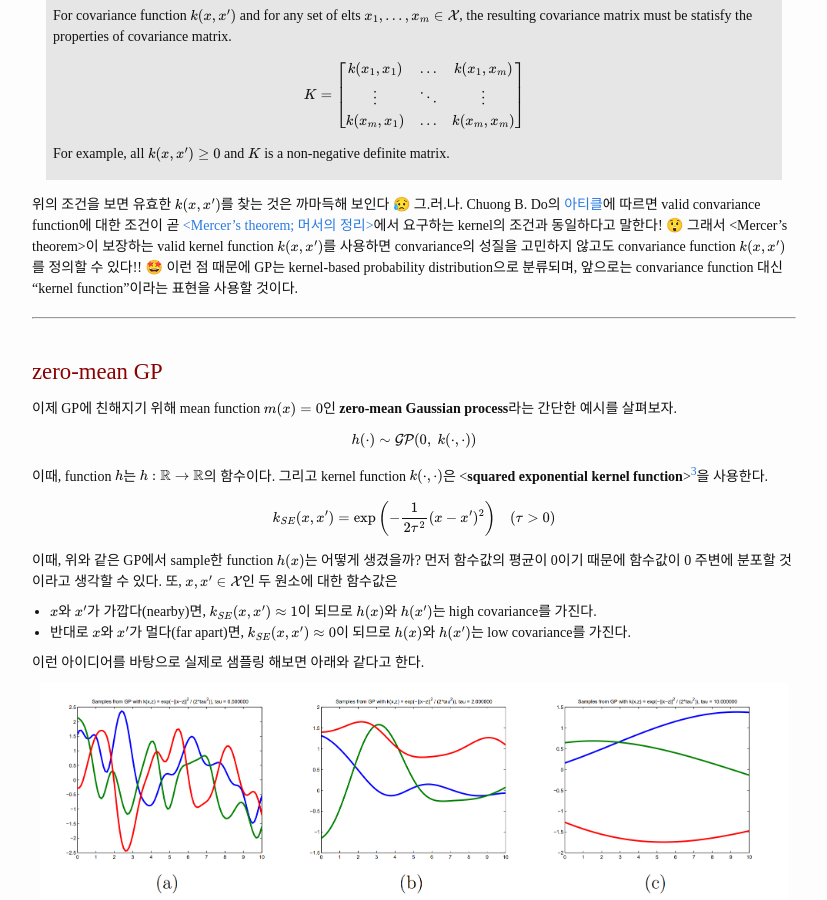
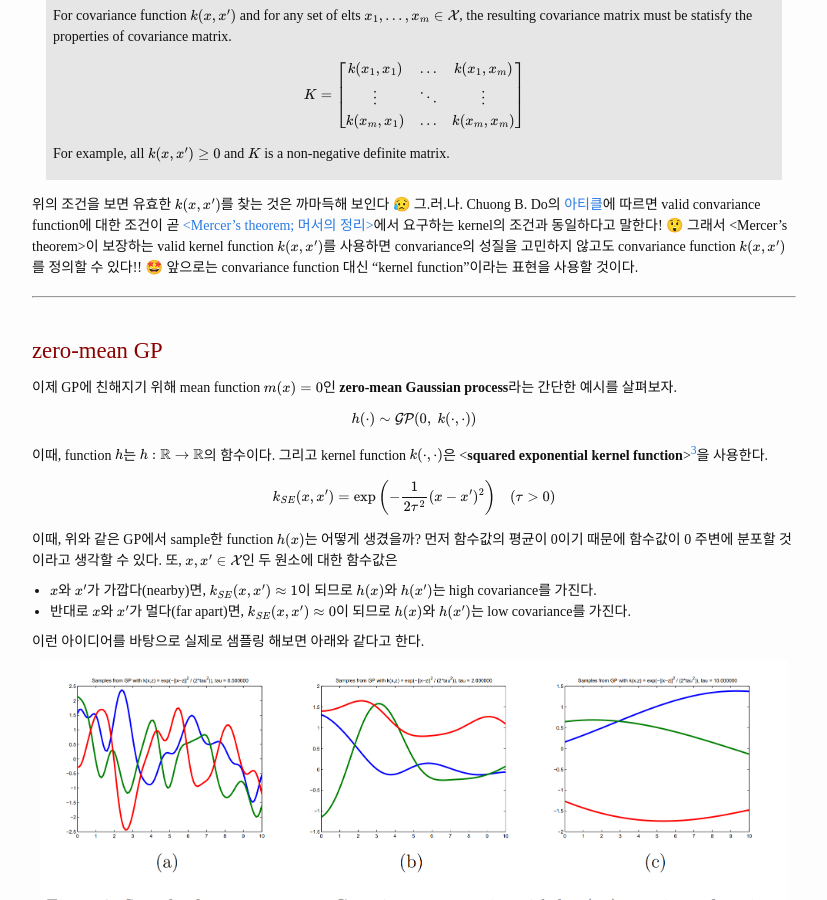
Before and after one commit to BlueHorn07/computer_science, a Jekyll site: the page built from _posts/machine-learning/2021-07-01-Gaussian-process.md, in a window 1280 px wide and 900 px high, scrolled down 2947 px. Shown: the whole window, without its empty margins (226-1053 px from the left). Built offline with Jekyll 4.4.1, drawn with Linux system fonts in a browser that asks for light colours; nearby versions of some CDN libraries; some web fonts are replaced.

Commit message:
update post

```diff
--- a/_posts/machine-learning/2021-07-01-Gaussian-process.md
+++ b/_posts/machine-learning/2021-07-01-Gaussian-process.md
@@ -194,7 +194,7 @@ For example, all $k(x, x') \ge 0$ and $K$ is a non-negative definite matrix.
 
 </div>
 
-위의 조건을 보면 유효한 $k(x, x')$를 찾는 것은 까마득해 보인다 😥 그.러.나. Chuong B. Do의 [아티클](http://cs229.stanford.edu/section/cs229-gaussian_processes.pdf)에 따르면 valid convariance function에 대한 조건이 곧 [\<Mercer's theorem; 머서의 정리\>](https://en.wikipedia.org/wiki/Mercer%27s_theorem)에서 요구하는 kernel의 조건과 동일하다고 말한다! 😲 그래서 \<Mercer's theorem\>이 보장하는 valid kernel function $k(x, x')$를 사용하면 convariance의 성질을 고민하지 않고도 convariance function $k(x, x')$를 정의할 수 있다!! 🤩 이런 점 때문에 GP는 kernel-based probability distribution으로 분류되며, 앞으로는 convariance function 대신 "kernel function"이라는 표현을 사용할 것이다.
+위의 조건을 보면 유효한 $k(x, x')$를 찾는 것은 까마득해 보인다 😥 그.러.나. Chuong B. Do의 [아티클](http://cs229.stanford.edu/section/cs229-gaussian_processes.pdf)에 따르면 valid convariance function에 대한 조건이 곧 [\<Mercer's theorem; 머서의 정리\>](https://en.wikipedia.org/wiki/Mercer%27s_theorem)에서 요구하는 kernel의 조건과 동일하다고 말한다! 😲 그래서 \<Mercer's theorem\>이 보장하는 valid kernel function $k(x, x')$를 사용하면 convariance의 성질을 고민하지 않고도 convariance function $k(x, x')$를 정의할 수 있다!! 🤩 앞으로는 convariance function 대신 "kernel function"이라는 표현을 사용할 것이다.
 
 <hr/>
 
```
Also changed, not shown: _posts/machine-learning/2021-09-21-Gaussian-Process-Regression.md (+1 -1 lines).
